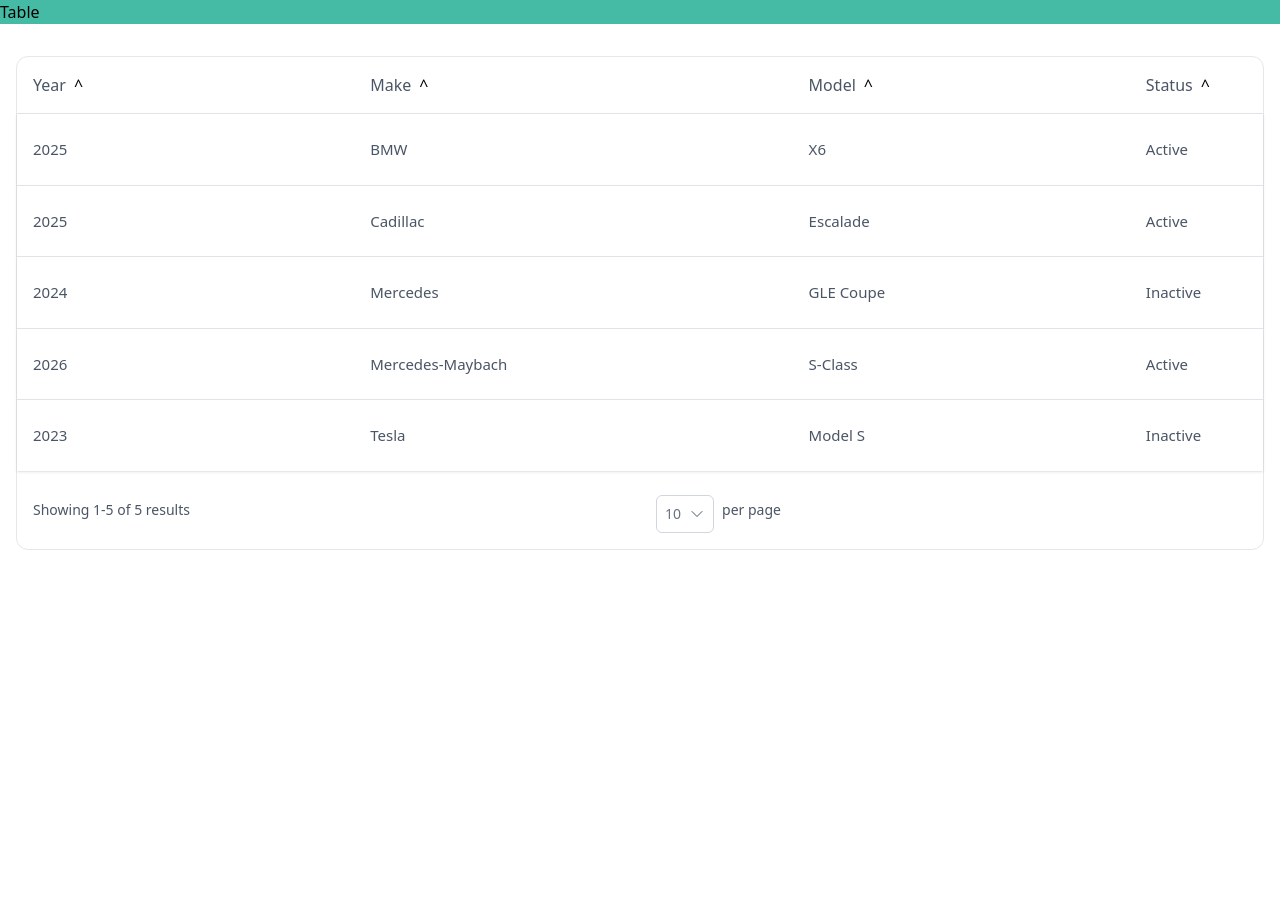
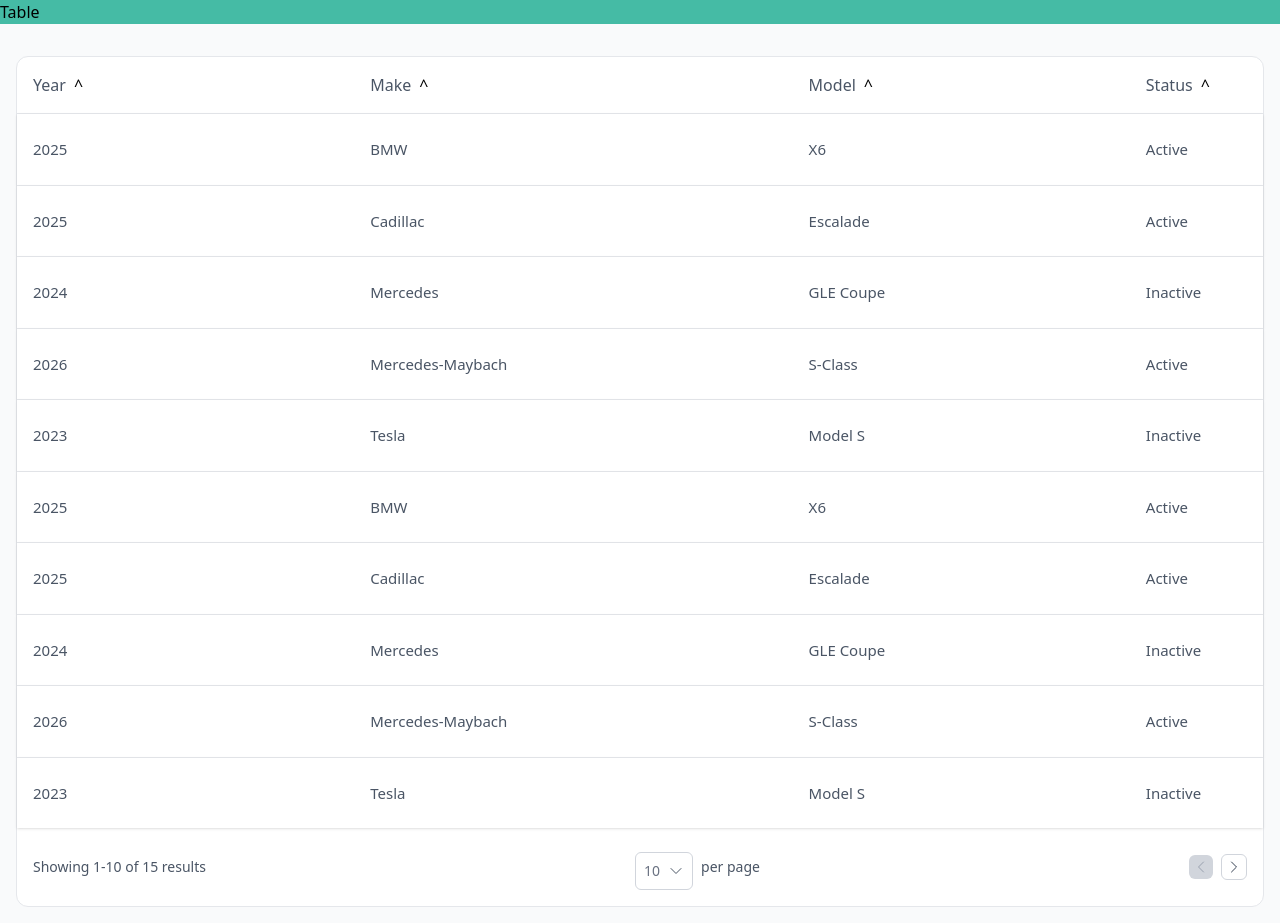
Before and after one commit to jnav24/vue-table, a Vue app: page / in a window 1280 px wide. Before the commit the page ends 800 px from the top, so only its background shows below. Built offline with nearby package versions, Linux system fonts and the light colour scheme.

Commit message:
test the pagination and change background color

```diff
--- a/src/App.vue
+++ b/src/App.vue
@@ -8,6 +8,16 @@
     { id: 3, year: '2024', make: 'Mercedes', model: 'GLE Coupe', status: 'Inactive' },
     { id: 4, year: '2026', make: 'Mercedes-Maybach', model: 'S-Class', status: 'Active' },
     { id: 5, year: '2023', make: 'Tesla', model: 'Model S', status: 'Inactive' },
+    { id: 6, year: '2025', make: 'BMW', model: 'X6', status: 'Active' },
+    { id: 7, year: '2025', make: 'Cadillac', model: 'Escalade', status: 'Active' },
+    { id: 8, year: '2024', make: 'Mercedes', model: 'GLE Coupe', status: 'Inactive' },
+    { id: 9, year: '2026', make: 'Mercedes-Maybach', model: 'S-Class', status: 'Active' },
+    { id: 10, year: '2023', make: 'Tesla', model: 'Model S', status: 'Inactive' },
+    { id: 11, year: '2025', make: 'BMW', model: 'X6', status: 'Active' },
+    { id: 12, year: '2025', make: 'Cadillac', model: 'Escalade', status: 'Active' },
+    { id: 13, year: '2024', make: 'Mercedes', model: 'GLE Coupe', status: 'Inactive' },
+    { id: 14, year: '2026', make: 'Mercedes-Maybach', model: 'S-Class', status: 'Active' },
+    { id: 15, year: '2023', make: 'Tesla', model: 'Model S', status: 'Inactive' },
 ];
 </script>
 
@@ -15,9 +25,9 @@
     <h1 class="bg-mint-500 mb-4">Table</h1>
 
     <div class="p-4">
-        <Table :items="data">
+        <Table :items="data" selectable>
             <ColumnBasic header="Year" notation="year" />
-            <ColumnBasic colspan="2" header="Make" notation="make" />
+            <ColumnBasic :colspan="2" header="Make" notation="make" />
             <ColumnBasic header="Model" notation="model" />
             <ColumnBasic header="Status" notation="status" />
         </Table>
--- a/src/style.css
+++ b/src/style.css
@@ -11,3 +11,7 @@
 
   --color-mint-500: oklch(0.72 0.11 178);
 }
+
+body {
+  background: var(--color-gray-50);
+}
```
